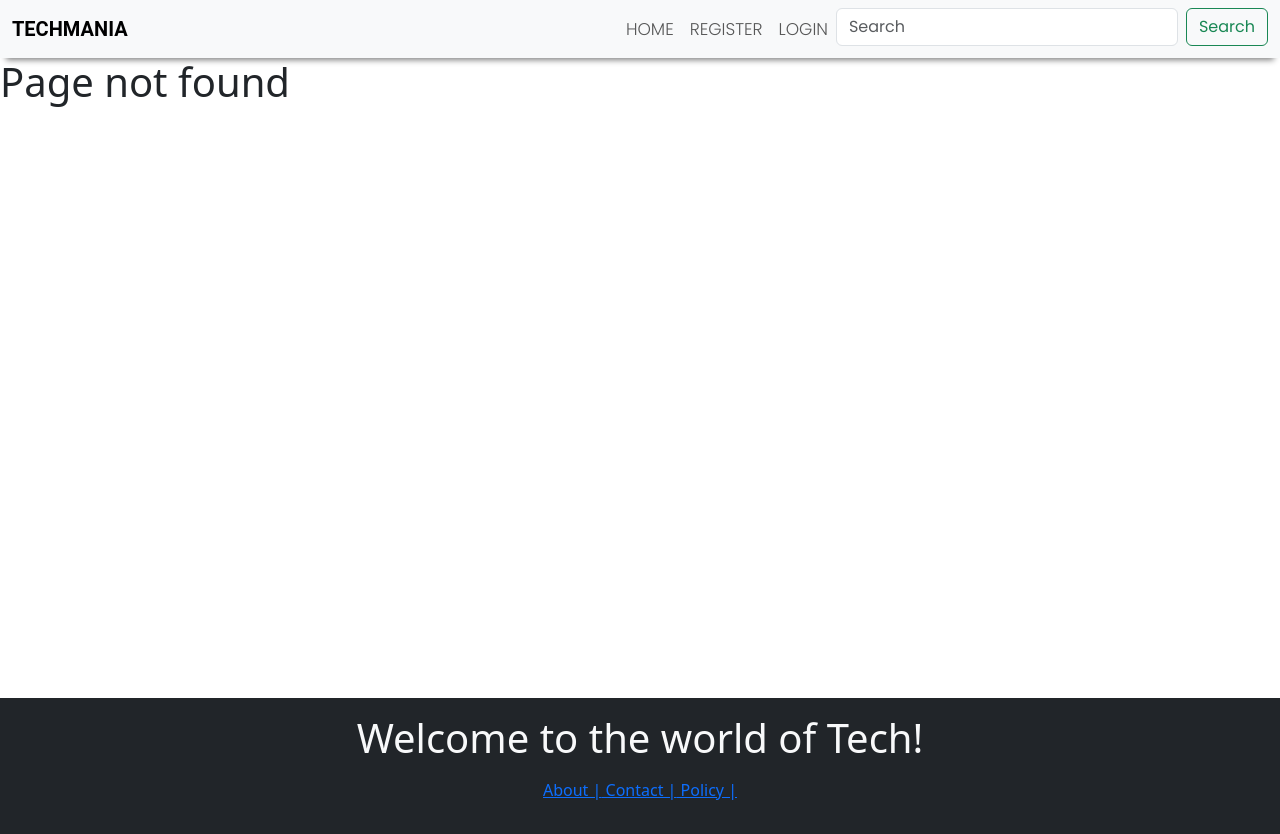
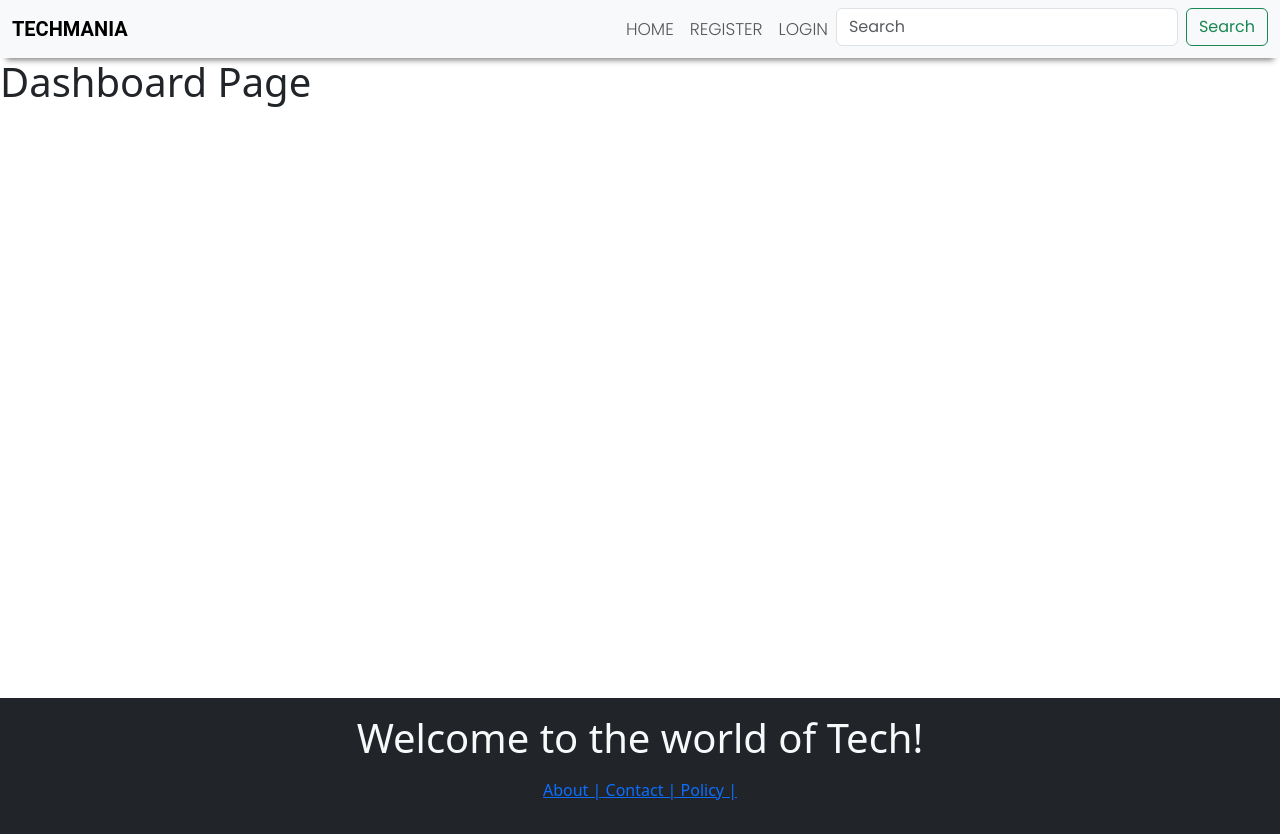
Before and after one commit to Priyom-17/Ecom, a React (Create React App) app in the folder client/: page /dashboard in a window 1280 px wide. Before the commit this address had no page. Built offline with nearby package versions, Linux system fonts and the light colour scheme.

Commit message:
error fix

```diff
--- a/client/src/App.js
+++ b/client/src/App.js
@@ -9,6 +9,7 @@ import Register from "./pages/Auth/Register";
 import { ToastContainer } from 'react-toastify'
 import 'react-toastify/dist/ReactToastify.css'
 import Login from "./pages/Auth/Login";
+import Dashboard from './pages/user/Dashboard';
 
 function App() {
 
@@ -16,12 +17,15 @@ function App() {
     <>
       <Routes>
         <Route path="/" element={<Homepage />}></Route>
+        <Route path="/dashboard" element={<Dashboard />}></Route>
+        <Route path="/register" element={<Register />}></Route>
+        <Route path="/login" element={<Login />}></Route>
         <Route path="/about" element={<About />}></Route>
         <Route path="/contact" element={<Contact />}></Route>
         <Route path="/policy" element={<Policy />}></Route>
         <Route path="*" element={<Pagenotfound />}></Route>
-        <Route path="/register" element={<Register />}></Route>
-        <Route path="/login" element={<Login />}></Route>
+
+
 
 
       </Routes>
--- /dev/null
+++ b/client/src/pages/user/Dashboard.js
@@ -0,0 +1,14 @@
+import React from 'react'
+import Layout from '../../components/Layout/Layout'
+
+
+const Dashboard = () => {
+  return (
+    <Layout title='Dashboard'>
+        <h1>Dashboard Page</h1>
+
+    </Layout>
+  )
+}
+
+export default Dashboard
```
Also changed, not shown: 1 other file (tests, documents, lock files or other folders).
